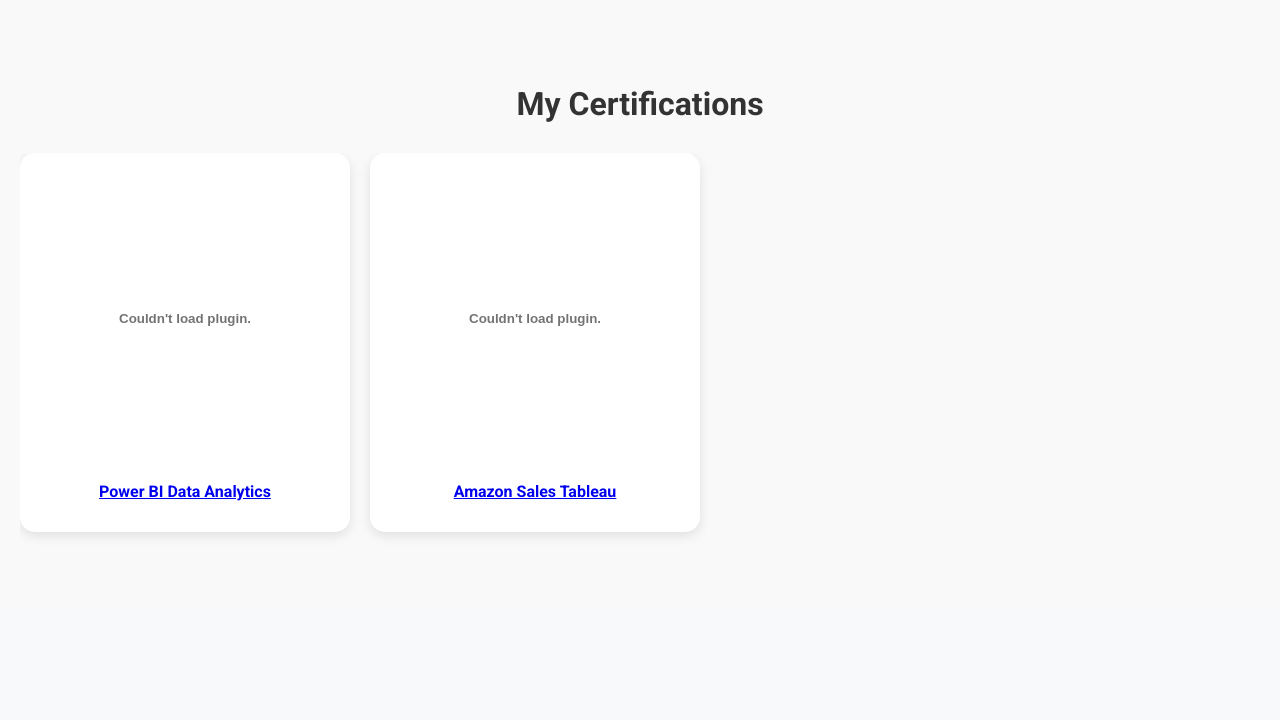
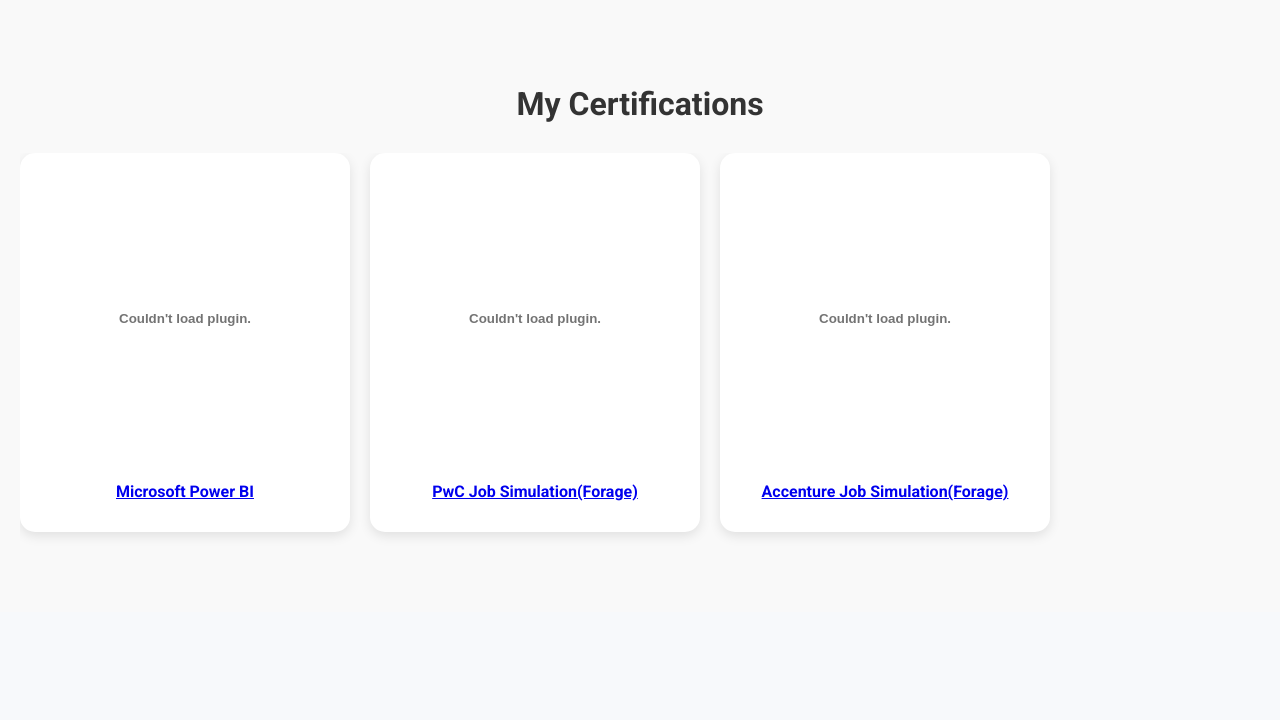
Before and after one commit to Vedant05122003/Portfolio-Site, a Flask app: page / in a window 1280 px wide. Shown: the part 1727-2447 px from the top of the page. Run offline with Flask 3, Linux system fonts and the light colour scheme.

Commit message:
Update index.html

```diff
--- a/templates/index.html
+++ b/templates/index.html
@@ -145,16 +145,24 @@
     <div class="cert-card">
       <a href="static/certs/cert1.pdf" target="_blank">
         <embed src="static/certs/cert1.pdf#toolbar=0&navpanes=0&scrollbar=0" type="application/pdf" class="cert-preview">
-        <p>Power BI Data Analytics</p>
+        <p>Microsoft Power BI</p>
       </a>
     </div>
 
     <div class="cert-card">
       <a href="static/certs/cert2.pdf" target="_blank">
         <embed src="static/certs/cert2.pdf#toolbar=0&navpanes=0&scrollbar=0" type="application/pdf" class="cert-preview">
-        <p>Amazon Sales Tableau</p>
+        <p>PwC Job Simulation(Forage)</p>
       </a>
     </div>
+
+      <div class="cert-card">
+      <a href="static/certs/cert3.pdf" target="_blank">
+        <embed src="static/certs/cert3.pdf#toolbar=0&navpanes=0&scrollbar=0" type="application/pdf" class="cert-preview">
+        <p>Accenture Job Simulation(Forage)</p>
+      </a>
+    </div>
+
 
     <!-- Add more cert cards -->
   </div>
```
